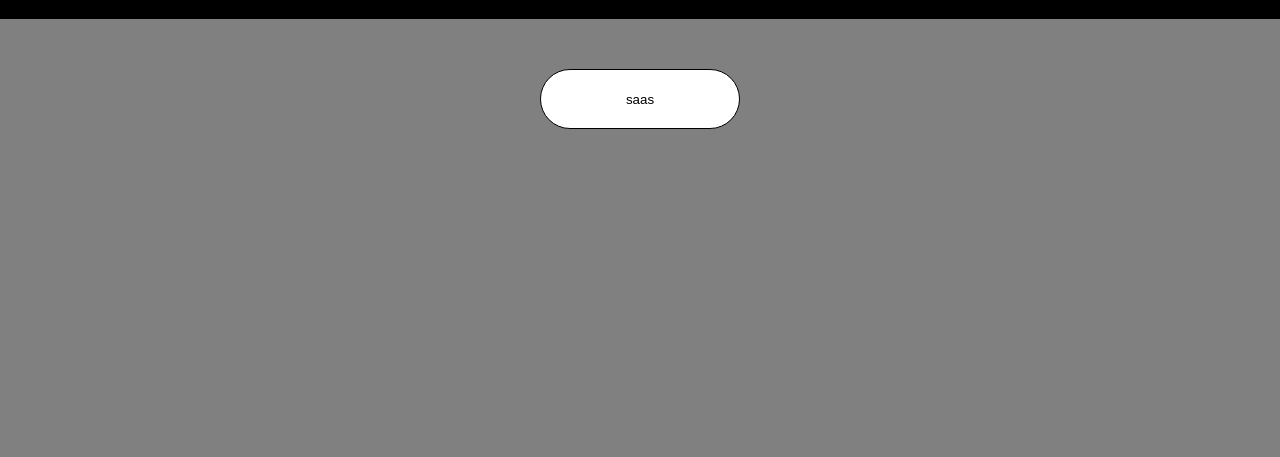
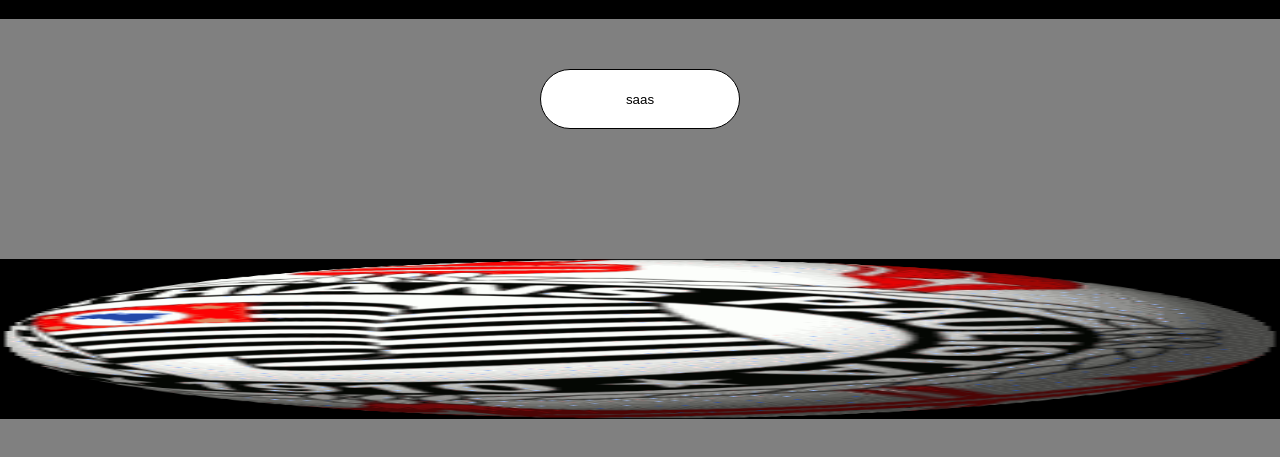
Before and after one commit to iamthepoe/SiteSemFio, a plain HTML site: page index.html in a window 1280 px wide. Shown: the part 101-558 px from the top of the page. Drawn offline with Linux system fonts and the light colour scheme.

Commit message:
Add files via upload

```diff
--- a/assets/script.js
+++ b/assets/script.js
@@ -12,3 +12,8 @@ document.querySelector(".s1-button").addEventListener("click", ()=>{
 	}
 	window.open(`https://nhentai.net/g/${data}`);
 });
+
+document.getElementById("corinthiansBall").addEventListener("mouseenter", ()=>{
+	alert("hi");
+	document.body.style.backgroundImage = "url('https://c4.wallpaperflare.com/wallpaper/724/91/678/brazil-corinthians-fiel-sinalizador-wallpaper-preview.jpg')";
+});
--- a/assets/style.css
+++ b/assets/style.css
@@ -49,3 +49,16 @@ header{
 	color: white;
 	cursor: pointer;
 }
+
+.corinthians{
+	display: flex;
+	justify-content: center;
+	align-items: center;
+	width: 100%;
+	height: 40vh;
+}
+
+.corinthians > img{
+	width: 100%;
+	height: 20vh;
+}
--- a/index.html
+++ b/index.html
@@ -13,6 +13,10 @@
 	<section class="s1">
 		<button class="s1-button">saas</button>
 	</section>
+	<div class="corinthians">
+		<img src="./images/corinthians.gif" id="corinthiansBall">
+	</div>
+
 	<script type="text/javascript" src="./assets/script.js"></script>
 </body>
 </html>
```
Also changed, not shown: images/corinthians.gif (added).
